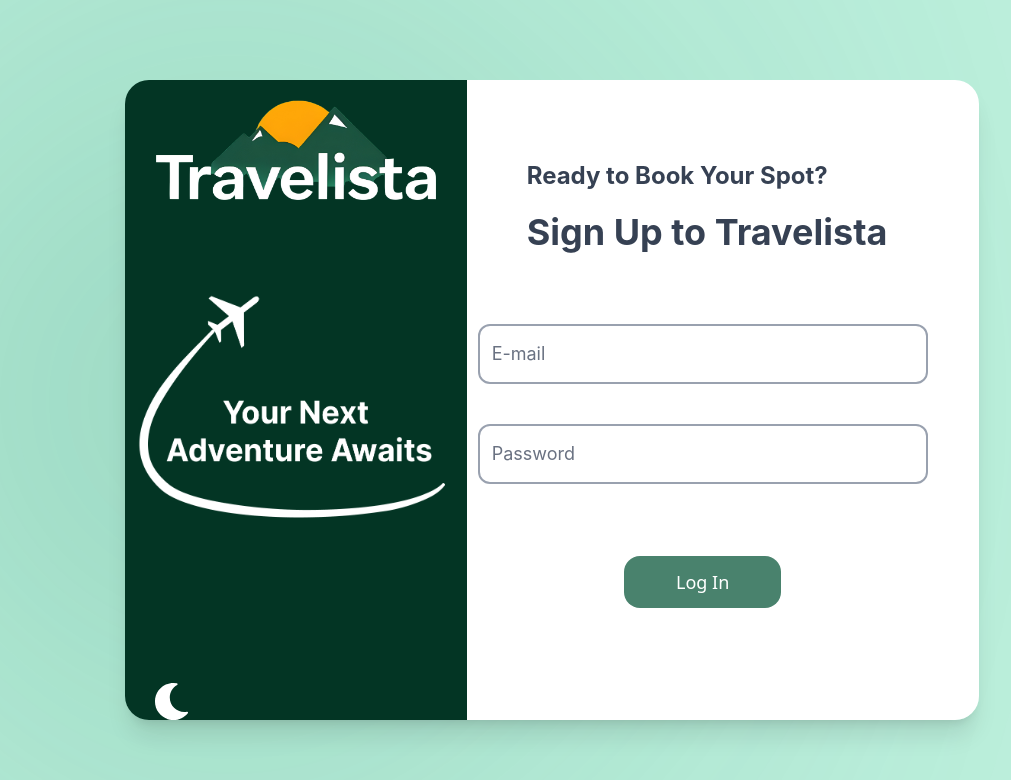
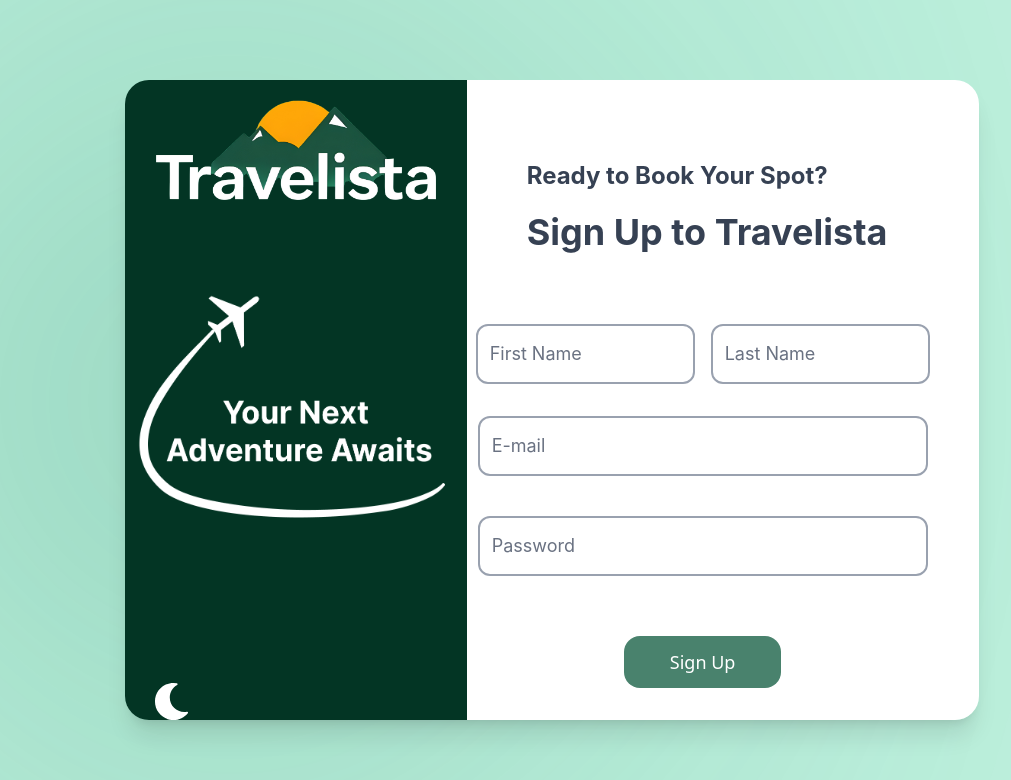
Before and after one commit to Dark2343/Travelista, a React (Vite) app in the folder frontend/: page /register in a window 1280 px wide. Shown: the top 780 px of the page, without its empty margins (88-1099 px from the left). Built offline with nearby package versions, Linux system fonts and the light colour scheme.

Commit message:
Register page is done

```diff
--- a/frontend/package.json
+++ b/frontend/package.json
@@ -13,6 +13,7 @@
     "@fontsource/inter": "^5.2.5",
     "@tailwindcss/vite": "^4.1.6",
     "axios": "^1.9.0",
+    "jwt-decode": "^4.0.0",
     "react": "^19.1.0",
     "react-dom": "^19.1.0",
     "react-icons": "^5.5.0",
--- a/frontend/src/pages/Login.jsx
+++ b/frontend/src/pages/Login.jsx
@@ -45,7 +45,8 @@ export default function Login() {
         try {
             const response = await axios.post('/users/login', userData);
             localStorage.setItem('token', response.data.token); // Store token in localStorage
-            console.log('User logged in successfully:', response.data);
+
+            console.log('Logged in successfully:', response.data);
             navigate('/'); // Redirect to home page
         } catch (error) {
             console.error('Error logging in:', error);
@@ -121,7 +122,7 @@ export default function Login() {
                                 focus:ring-2 focus:outline-none focus:border-green-600 focus:ring-green-600 transition"/>
 
                         {/* Login Button */}
-                        <button className="py-3 w-1/3 mt-8 bg-button-dark-mode text-white text-lg font-medium rounded-2xl hover:bg-button-hover-dark-mode transition cursor-pointer"
+                        <button className="py-3 w-1/3 mt-5 bg-button-dark-mode text-white text-lg font-medium rounded-2xl hover:bg-button-hover-dark-mode transition cursor-pointer"
                             onClick={handleSubmit}>
                             {loading ? <Loading/> : 'Log In'}
                         </button>
--- a/frontend/src/pages/Register.jsx
+++ b/frontend/src/pages/Register.jsx
@@ -18,6 +18,8 @@ export default function Register() {
     };
 
     const [isDarkMode, setIsDarkMode] = useState(getInitialTheme); // Get initial theme state
+    const [firstName, setFirstName] = useState('');
+    const [lastName, setLastName] = useState('');
     const [email, setEmail] = useState('');
     const [password, setPassword] = useState('');
     const [loading, setLoading] = useState(false);
@@ -40,12 +42,13 @@ export default function Register() {
     };
 
     // Handle form submission
-    const loginUser = async (userData) => {
+    const registerUser = async (userData) => {
         setLoading(true);
         try {
-            const response = await axios.post('/users/login', userData);
+            const response = await axios.post('/users/register', userData);
             localStorage.setItem('token', response.data.token); // Store token in localStorage
-            console.log('User logged in successfully:', response.data);
+
+            console.log('Account created successfully:', response.data);
             navigate('/'); // Redirect to home page
         } catch (error) {
             console.error('Error logging in:', error);
@@ -58,17 +61,19 @@ export default function Register() {
     const handleSubmit = () => {
 
         // Validate form fields
-        if (!email || !password) {
+        if (!firstName || !lastName || !email || !password) {
             alert('Please fill in all fields');
             return;
         }
 
         const userData = {
+            "firstName": firstName,
+            "lastName": lastName,
             "email": email,
             "password": password,
         };
 
-        loginUser(userData);
+        registerUser(userData);
     };
 
   return (
@@ -101,6 +106,26 @@ export default function Register() {
                         <h1 className="text-4xl font-inter font-bold text-center mt-5 text-gray-700">Sign Up to Travelista</h1>
                     </div>
 
+                    {/* First and Last Name Fields */}
+                    <div className ='flex justify-center gap-4 mb-4'>
+                        <input
+                            type="text"
+                            placeholder="First Name"
+                            value={firstName}
+                            onChange={(e) => setFirstName(e.target.value)}
+                            className="w-[219px] h-[60px] bg-transparent text-gray-700 font-inter rounded-xl border-2 border-gray-400 px-3 mb-4
+                                placeholder-gray-500 placeholder:font-inter placeholder:text-lg
+                                focus:ring-2 focus:outline-none focus:border-green-600 focus:ring-green-600 transition"/>
+                        <input
+                            type="text"
+                            placeholder="Last Name"
+                            value={lastName}
+                            onChange={(e) => setLastName(e.target.value)}
+                            className="w-[219px] h-[60px] bg-transparent text-gray-700 font-inter rounded-xl border-2 border-gray-400 px-3 mb-4
+                                placeholder-gray-500 placeholder:font-inter placeholder:text-lg
+                                focus:ring-2 focus:outline-none focus:border-green-600 focus:ring-green-600 transition"/>
+                    </div>
+
                     {/* Email and Password Fields */}
                     <div className ='flex flex-col justify-between gap-6 items-center'>
                         <input
@@ -120,16 +145,16 @@ export default function Register() {
                                 placeholder-gray-500 placeholder:font-inter placeholder:text-lg
                                 focus:ring-2 focus:outline-none focus:border-green-600 focus:ring-green-600 transition"/>
 
-                        {/* Login Button */}
-                        <button className="py-3 w-1/3 mt-8 bg-button-dark-mode text-white text-lg font-medium rounded-2xl hover:bg-button-hover-dark-mode transition cursor-pointer"
+                        {/* Sign Up Button */}
+                        <button className="py-3 w-1/3 mt-5 bg-button-dark-mode text-white text-lg font-medium rounded-2xl hover:bg-button-hover-dark-mode transition cursor-pointer"
                             onClick={handleSubmit}>
-                            {loading ? <Loading/> : 'Log In'}
+                            {loading ? <Loading/> : 'Sign Up'}
                         </button>
                     </div>
 
 
-                    {/* Sign Up Link */}
-                    <div className="flex mt-40 ml-5">
+                    {/* Log In Link */}
+                    <div className="flex mt-17 ml-5">
                         <h1 className="text-gray-700 font-inter font-medium text-lg">Already have an account?</h1>
                         <Link to="/login" className="text-green-600 font-inter text-lg font-bold ml-1">Log In</Link>
                     </div>
```
Also changed, not shown: 1 other file (tests, documents, lock files or other folders).
